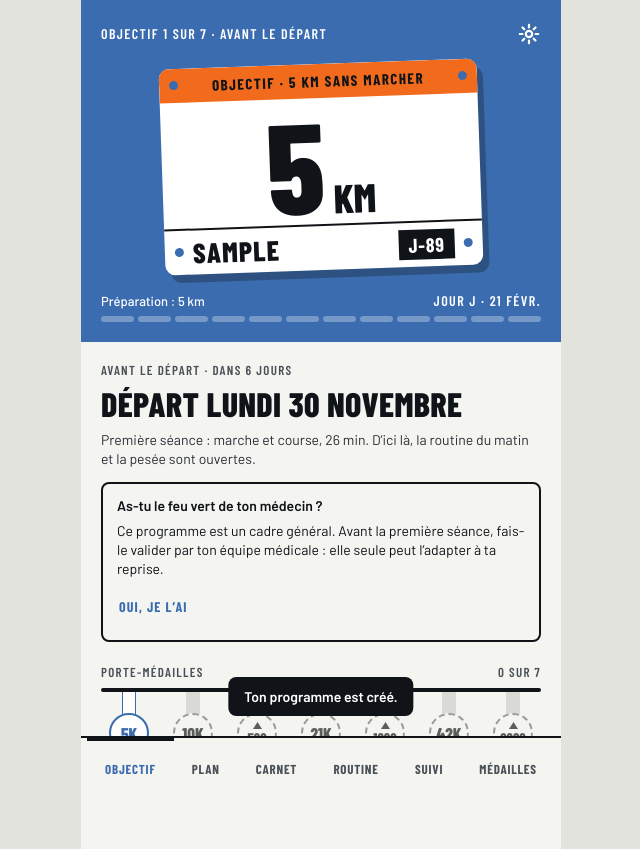
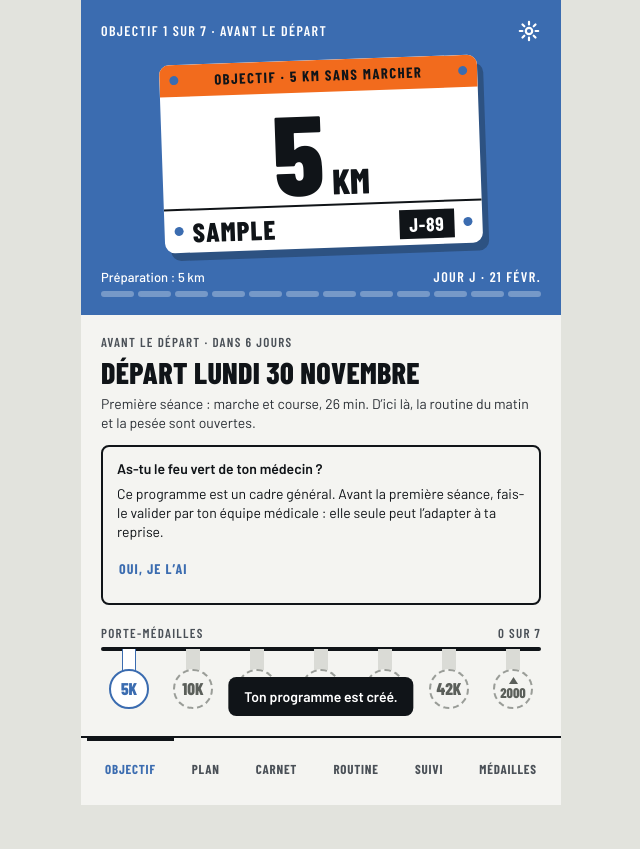
Before and after one commit to valeriantripet-source/Dossard, a plain HTML site: page index.html in a window 1280 px wide. Both pictures are taken after typing "Sample" into the empty fields and a click on the button "CRÉER MON PROGRAMME". Shown: the whole page, without its empty margins (319-959 px from the left). After the commit the page ends 805 px from the top, so only its background shows below. Drawn offline with Linux system fonts and the light colour scheme.

Commit message:
Accueil compact : le porte-médailles visible sans faire défiler
- Le dossard se resserre quand l'écran est court et reprend sa taille quand il y a la place
- « Détail » passe à côté de « Noter la séance », sur une seule ligne
- Marges et titre de la séance resserrés sur l'accueil

Co-Authored-By: Claude Fable 5.2 <noreply@anthropic.com>
Claude-Session: https://claude.ai/code/session_0133PS51zCvv4KmHf4DMeGrw

```diff
--- a/index.html
+++ b/index.html
@@ -136,6 +136,40 @@ main{flex:1;padding-bottom:96px;outline:none}
 /* Le platine : ruban rayé et double cerclage, pour ne pas le confondre avec l'argent */
 .med.bonus.platine .ruban,.bravo .med.bonus.platine .ruban{background:linear-gradient(90deg,var(--encre) 0%,var(--encre) 34%,#FFFFFF 34%,#FFFFFF 66%,var(--encre) 66%,var(--encre) 100%)}
 .med.bonus.platine .disque{border:2px solid var(--encre);background:var(--platine);color:var(--encre);box-shadow:inset 0 0 0 3px #FFFFFF,inset 0 0 0 4.5px var(--encre)}
+
+/* Accueil : le dossard, la séance du jour et le porte-médailles tiennent ensemble sur l'écran du téléphone.
+   --h : la hauteur d'écran au-delà de 640 px (220 px au plus). Le dossard et les marges grandissent avec elle ;
+   sur un écran court, tout se resserre pour que le porte-médailles reste visible sans faire défiler. */
+[data-vue="objectif"]{--h:clamp(0px,100vh - 640px,220px);--num-max:128px;--num:min(var(--num-max),72px + var(--h)*.255)}
+@supports (height:100svh){[data-vue="objectif"]{--h:clamp(0px,100svh - 640px,220px)}}
+[data-vue="objectif"] .bandeau{padding:calc(12px + var(--h)*.045) 20px calc(12px + var(--h)*.036);gap:calc(8px + var(--h)*.018)}
+[data-vue="objectif"] .dossard{margin:calc(4px + var(--h)*.009) 0 calc(8px + var(--h)*.009)}
+[data-vue="objectif"] .dossard-haut{min-height:calc(28px + var(--h)*.027);padding:4px 26px;font-size:calc(14px + var(--h)*.0045)}
+[data-vue="objectif"] .dossard-num{gap:calc(6px + var(--h)*.009);padding:calc(8px + var(--h)*.009) 12px calc(4px + var(--h)*.009)}
+[data-vue="objectif"] .dossard-num .num{font-size:var(--num)}
+[data-vue="objectif"] .dossard-num .num.m{font-size:calc(var(--num)*.845)}
+[data-vue="objectif"] .dossard-num .num.l{font-size:calc(var(--num)*.72)}
+[data-vue="objectif"] .dossard-num .unite{font-size:calc(var(--num)*.3125)}
+[data-vue="objectif"] .dossard-num .unite.d{font-size:calc(var(--num)*.235)}
+[data-vue="objectif"] .dossard-bas{min-height:calc(38px + var(--h)*.036);padding:calc(4px + var(--h)*.009) 28px}
+[data-vue="objectif"] .dossard-bas .nom{font-size:calc(24px + var(--h)*.018)}
+[data-vue="objectif"] .jmoins{font-size:calc(18px + var(--h)*.009);line-height:calc(22px + var(--h)*.009)}
+[data-vue="objectif"] .trou.a,[data-vue="objectif"] .trou.b{top:calc(9px + var(--h)*.0135)}
+[data-vue="objectif"] .trou.c,[data-vue="objectif"] .trou.e{bottom:calc(14px + var(--h)*.018)}
+[data-vue="objectif"] .prepa{gap:calc(4px + var(--h)*.009)}
+[data-vue="objectif"] .bloc{padding-top:calc(14px + var(--h)*.027);gap:calc(12px + var(--h)*.009)}
+[data-vue="objectif"] .carte{gap:6px}
+[data-vue="objectif"] .titre-seance{font-size:30px;line-height:32px}
+[data-vue="objectif"] .faits{margin-top:0}
+[data-vue="objectif"] .fait{border-top-width:2px;padding-top:3px}
+[data-vue="objectif"] .fait b{font-size:24px;line-height:26px}
+[data-vue="objectif"] .ratelier{gap:6px;margin-top:calc(2px + var(--h)*.027)}
+[data-vue="objectif"] .ruban{height:calc(20px + var(--h)*.018)}
+/* Deux boutons sur une ligne : l'action principale prend la place, la seconde reste à sa largeur */
+.actions.paire{flex-wrap:nowrap;margin-top:4px}
+.actions.paire>.btn{flex:1 1 auto;min-height:48px;white-space:nowrap}
+.actions.paire>.btn.sec{flex:0 0 auto;padding:0 16px}
+@media (max-width:340px){.actions.paire>.btn{padding:0 10px;font-size:18px;letter-spacing:.06em}.actions.paire>.btn.sec{padding:0 12px}}
 
 /* Plan */
 details.sem{border-top:2px solid var(--encre)}
@@ -397,6 +431,7 @@ select{width:100%;min-height:48px;padding:8px 12px;border:2px solid var(--encre)
   .dossard-num .num{font-size:108px}
   .dossard-num .num.m{font-size:92px}
   .dossard-num .num.l{font-size:78px}
+  [data-vue="objectif"]{--num-max:108px}
   .onglets{padding:0 2px}
   .onglets a{font-size:12px;letter-spacing:.02em;padding:0 1px}
   .mois-nom{font-size:22px}
@@ -1582,8 +1617,8 @@ window.DOSSARD_AUTONOME = true;
   function carteSeance(s, semId, i, etiquette) {
     return '<section class="carte"><p class="sur gris">' + etiquette + '</p><h2 class="titre-seance">' + esc(s.titre) + '</h2>' +
       '<p class="resume">' + esc(s.resume) + '</p>' + faits(s) +
-      '<div class="actions"><button class="btn" type="button" data-a="ouvrir-seance" data-mode="saisie" data-sem="' + semId + '" data-i="' + i + '">Noter la séance</button></div>' +
-      '<button class="lien" type="button" data-a="ouvrir-seance" data-sem="' + semId + '" data-i="' + i + '">Voir le détail de la séance</button></section>';
+      '<div class="actions paire"><button class="btn" type="button" data-a="ouvrir-seance" data-mode="saisie" data-sem="' + semId + '" data-i="' + i + '">Noter la séance</button>' +
+      '<button class="btn sec" type="button" data-a="ouvrir-seance" data-sem="' + semId + '" data-i="' + i + '" aria-label="Voir le détail de la séance">Détail</button></div></section>';
   }
   function carteFeuVert(pos) {
     // La question se pose avant la première séance : à partir de deux semaines avant le départ, et tant qu'elle reste sans réponse.
--- a/sources/interface.js
+++ b/sources/interface.js
@@ -318,8 +318,8 @@
   function carteSeance(s, semId, i, etiquette) {
     return '<section class="carte"><p class="sur gris">' + etiquette + '</p><h2 class="titre-seance">' + esc(s.titre) + '</h2>' +
       '<p class="resume">' + esc(s.resume) + '</p>' + faits(s) +
-      '<div class="actions"><button class="btn" type="button" data-a="ouvrir-seance" data-mode="saisie" data-sem="' + semId + '" data-i="' + i + '">Noter la séance</button></div>' +
-      '<button class="lien" type="button" data-a="ouvrir-seance" data-sem="' + semId + '" data-i="' + i + '">Voir le détail de la séance</button></section>';
+      '<div class="actions paire"><button class="btn" type="button" data-a="ouvrir-seance" data-mode="saisie" data-sem="' + semId + '" data-i="' + i + '">Noter la séance</button>' +
+      '<button class="btn sec" type="button" data-a="ouvrir-seance" data-sem="' + semId + '" data-i="' + i + '" aria-label="Voir le détail de la séance">Détail</button></div></section>';
   }
   function carteFeuVert(pos) {
     // La question se pose avant la première séance : à partir de deux semaines avant le départ, et tant qu'elle reste sans réponse.
--- a/sources/style.css
+++ b/sources/style.css
@@ -112,6 +112,40 @@ main{flex:1;padding-bottom:96px;outline:none}
 /* Le platine : ruban rayé et double cerclage, pour ne pas le confondre avec l'argent */
 .med.bonus.platine .ruban,.bravo .med.bonus.platine .ruban{background:linear-gradient(90deg,var(--encre) 0%,var(--encre) 34%,#FFFFFF 34%,#FFFFFF 66%,var(--encre) 66%,var(--encre) 100%)}
 .med.bonus.platine .disque{border:2px solid var(--encre);background:var(--platine);color:var(--encre);box-shadow:inset 0 0 0 3px #FFFFFF,inset 0 0 0 4.5px var(--encre)}
+
+/* Accueil : le dossard, la séance du jour et le porte-médailles tiennent ensemble sur l'écran du téléphone.
+   --h : la hauteur d'écran au-delà de 640 px (220 px au plus). Le dossard et les marges grandissent avec elle ;
+   sur un écran court, tout se resserre pour que le porte-médailles reste visible sans faire défiler. */
+[data-vue="objectif"]{--h:clamp(0px,100vh - 640px,220px);--num-max:128px;--num:min(var(--num-max),72px + var(--h)*.255)}
+@supports (height:100svh){[data-vue="objectif"]{--h:clamp(0px,100svh - 640px,220px)}}
+[data-vue="objectif"] .bandeau{padding:calc(12px + var(--h)*.045) 20px calc(12px + var(--h)*.036);gap:calc(8px + var(--h)*.018)}
+[data-vue="objectif"] .dossard{margin:calc(4px + var(--h)*.009) 0 calc(8px + var(--h)*.009)}
+[data-vue="objectif"] .dossard-haut{min-height:calc(28px + var(--h)*.027);padding:4px 26px;font-size:calc(14px + var(--h)*.0045)}
+[data-vue="objectif"] .dossard-num{gap:calc(6px + var(--h)*.009);padding:calc(8px + var(--h)*.009) 12px calc(4px + var(--h)*.009)}
+[data-vue="objectif"] .dossard-num .num{font-size:var(--num)}
+[data-vue="objectif"] .dossard-num .num.m{font-size:calc(var(--num)*.845)}
+[data-vue="objectif"] .dossard-num .num.l{font-size:calc(var(--num)*.72)}
+[data-vue="objectif"] .dossard-num .unite{font-size:calc(var(--num)*.3125)}
+[data-vue="objectif"] .dossard-num .unite.d{font-size:calc(var(--num)*.235)}
+[data-vue="objectif"] .dossard-bas{min-height:calc(38px + var(--h)*.036);padding:calc(4px + var(--h)*.009) 28px}
+[data-vue="objectif"] .dossard-bas .nom{font-size:calc(24px + var(--h)*.018)}
+[data-vue="objectif"] .jmoins{font-size:calc(18px + var(--h)*.009);line-height:calc(22px + var(--h)*.009)}
+[data-vue="objectif"] .trou.a,[data-vue="objectif"] .trou.b{top:calc(9px + var(--h)*.0135)}
+[data-vue="objectif"] .trou.c,[data-vue="objectif"] .trou.e{bottom:calc(14px + var(--h)*.018)}
+[data-vue="objectif"] .prepa{gap:calc(4px + var(--h)*.009)}
+[data-vue="objectif"] .bloc{padding-top:calc(14px + var(--h)*.027);gap:calc(12px + var(--h)*.009)}
+[data-vue="objectif"] .carte{gap:6px}
+[data-vue="objectif"] .titre-seance{font-size:30px;line-height:32px}
+[data-vue="objectif"] .faits{margin-top:0}
+[data-vue="objectif"] .fait{border-top-width:2px;padding-top:3px}
+[data-vue="objectif"] .fait b{font-size:24px;line-height:26px}
+[data-vue="objectif"] .ratelier{gap:6px;margin-top:calc(2px + var(--h)*.027)}
+[data-vue="objectif"] .ruban{height:calc(20px + var(--h)*.018)}
+/* Deux boutons sur une ligne : l'action principale prend la place, la seconde reste à sa largeur */
+.actions.paire{flex-wrap:nowrap;margin-top:4px}
+.actions.paire>.btn{flex:1 1 auto;min-height:48px;white-space:nowrap}
+.actions.paire>.btn.sec{flex:0 0 auto;padding:0 16px}
+@media (max-width:340px){.actions.paire>.btn{padding:0 10px;font-size:18px;letter-spacing:.06em}.actions.paire>.btn.sec{padding:0 12px}}
 
 /* Plan */
 details.sem{border-top:2px solid var(--encre)}
@@ -373,6 +407,7 @@ select{width:100%;min-height:48px;padding:8px 12px;border:2px solid var(--encre)
   .dossard-num .num{font-size:108px}
   .dossard-num .num.m{font-size:92px}
   .dossard-num .num.l{font-size:78px}
+  [data-vue="objectif"]{--num-max:108px}
   .onglets{padding:0 2px}
   .onglets a{font-size:12px;letter-spacing:.02em;padding:0 1px}
   .mois-nom{font-size:22px}
```
